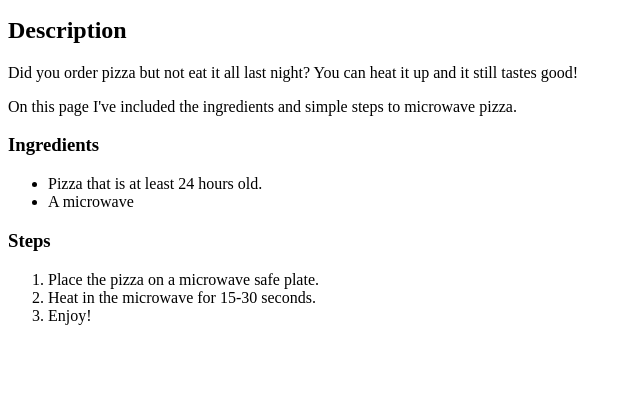
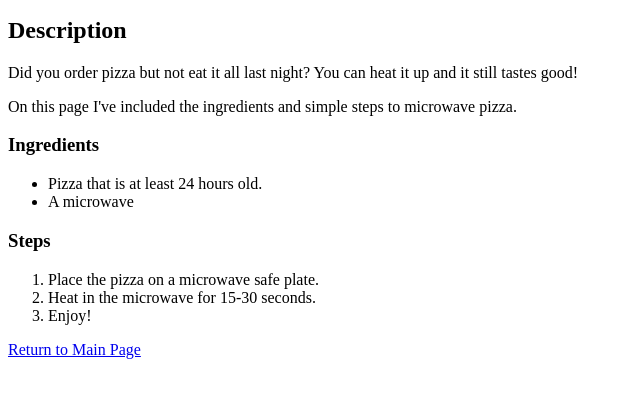
Before and after one commit to H0osier/odin-recipes, a plain HTML site: page recipes/microwavepizza.html in a window 1280 px wide. Shown: the part 101-498 px from the top of the page, without its empty margins (0-640 px from the left). Drawn offline with Linux system fonts and the light colour scheme.

Commit message:
Add Return to Main Page link to each page

```diff
--- a/recipes/microwavepizza.html
+++ b/recipes/microwavepizza.html
@@ -25,5 +25,6 @@
             <li>Heat in the microwave for 15-30 seconds.</li>
             <li>Enjoy!</li>
         </ol>
+        <a href="../index.html">Return to Main Page</a>
     </body>
 </html>
```
Also changed, not shown: recipes/pbj.html (+1 -0 lines), recipes/proteinshake.html (+1 -0 lines).
